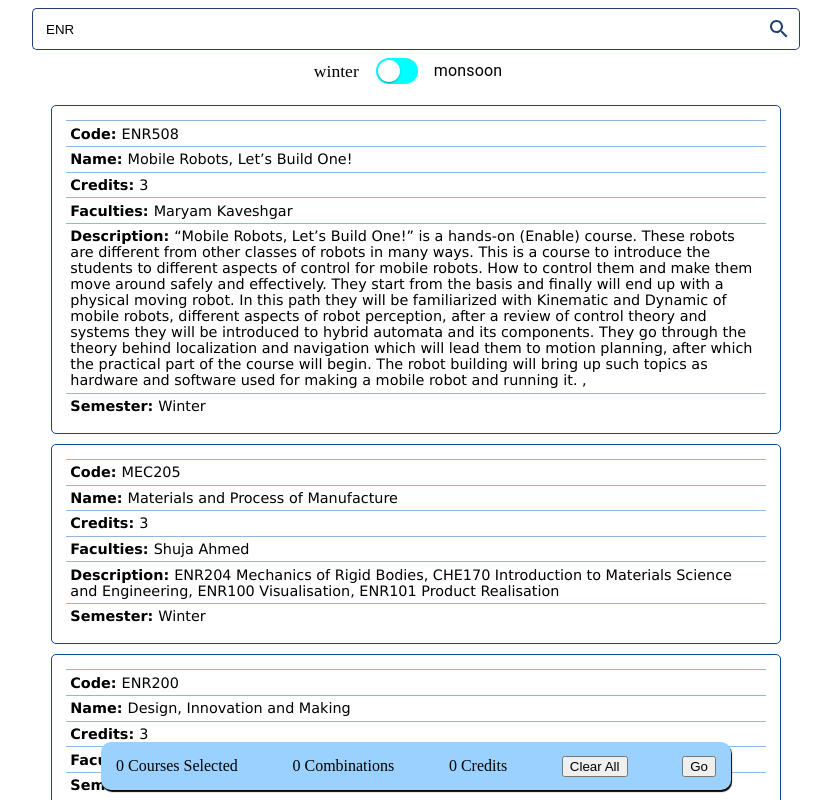
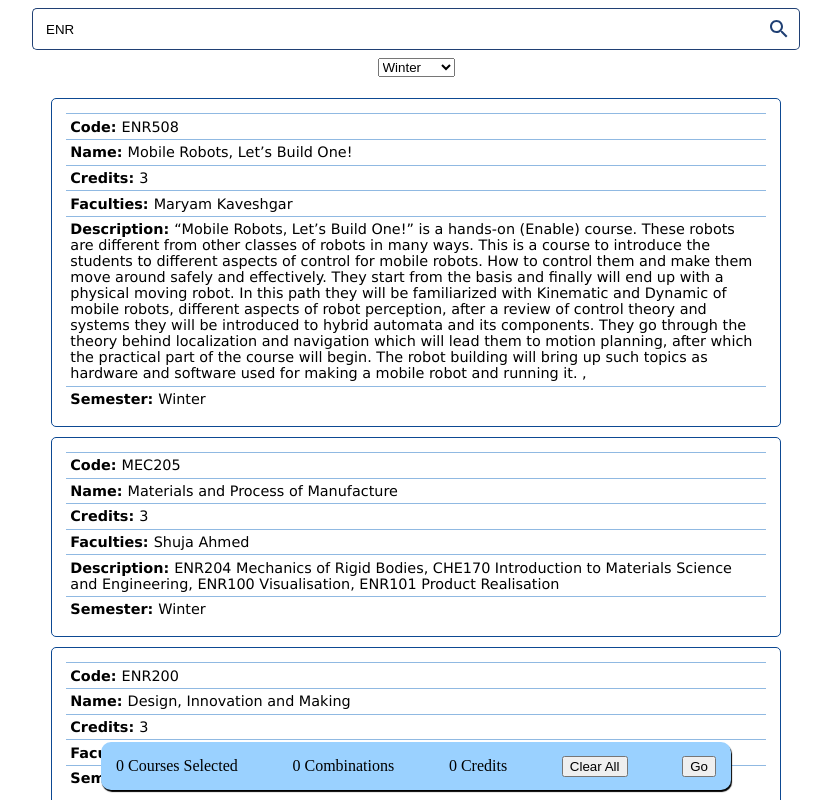
Before and after one commit to JeelRajodiya/AU-ClassCombinator, a React (Vite) app in the folder FrontEnd/: page / in a window 1280 px wide. Shown: the top 800 px of the page, without its empty margins (224-1055 px from the left). Built offline with nearby package versions, Linux system fonts and the light colour scheme.

Commit message:
removed switch

```diff
--- a/FrontEnd/src/components/SemesterSwitch.tsx
+++ b/FrontEnd/src/components/SemesterSwitch.tsx
@@ -1,8 +1,8 @@
 import React from "react";
 import CourseDirectory from "../Course_Directory";
 import { styled } from "@mui/material/styles";
-import FormControlLabel from "@mui/material/FormControlLabel";
-import Switch, { SwitchProps } from "@mui/material/Switch";
+// import FormControlLabel from "@mui/material/FormControlLabel";
+// import Switch, { SwitchProps } from "@mui/material/Switch";
 import "./../styles/semesterSwitch.css";
 export default function SemesterSwitch(props: {
 	cd: CourseDirectory;
@@ -13,79 +13,77 @@ export default function SemesterSwitch(props: {
 	);
 	return (
 		<div className="semester-switch">
-			<span style={{ paddingRight: 12, fontSize: "1.1em" }}>winter</span>
-
-			<FormControlLabel
-				label="monsoon"
-				onChange={() => {
-					if (props.cd.activeSemName === "Winter") {
+			{/* selection of monsoon and winter */}
+			<select
+				className="semester-select"
+				onChange={(e) => {
+					if (e.target.value === "winter") {
+						props.cd.changeActiveSemToWinter();
+					} else {
 						props.cd.changeActiveSemToMonsoon();
-						setChecked(true);
-					} else {
-						setChecked(false);
-						props.cd.changeActiveSemToWinter();
 					}
 					props.setCD(props.cd);
 				}}
-				checked={checked}
-				control={<IOSSwitch sx={{ mx: 2 }} defaultChecked />}
-			/>
+			>
+				<option value="winter">Winter</option>
+				<option value="monsoon">Monsoon</option>
+			</select>
 		</div>
 	);
 }
 
-const IOSSwitch = styled((props: SwitchProps) => (
-	<Switch
-		focusVisibleClassName=".Mui-focusVisible"
-		disableRipple
-		{...props}
-	/>
-))(({ theme }) => ({
-	width: 42,
-	height: 26,
-	padding: 0,
-	"& .MuiSwitch-switchBase": {
-		padding: 0,
-		margin: 2,
-		transitionDuration: "300ms",
-		"&.Mui-checked": {
-			transform: "translateX(16px)",
-			color: "#fff",
-			"& + .MuiSwitch-track": {
-				backgroundColor:
-					theme.palette.mode === "dark" ? "#2ECA45" : "orange",
-				opacity: 1,
-				border: 0,
-			},
-			"&.Mui-disabled + .MuiSwitch-track": {
-				opacity: 0.5,
-			},
-		},
-		"&.Mui-focusVisible .MuiSwitch-thumb": {
-			color: "#33cf4d",
-			border: "6px solid #fff",
-		},
-		"&.Mui-disabled .MuiSwitch-thumb": {
-			color:
-				theme.palette.mode === "light"
-					? theme.palette.grey[100]
-					: theme.palette.grey[600],
-		},
-		"&.Mui-disabled + .MuiSwitch-track": {
-			opacity: theme.palette.mode === "light" ? 0.7 : 0.3,
-		},
-	},
-	"& .MuiSwitch-thumb": {
-		boxSizing: "border-box",
-		width: 22,
-		height: 22,
-	},
-	"& .MuiSwitch-track": {
-		borderRadius: 26 / 2,
-		backgroundColor: theme.palette.mode === "light" ? "cyan" : "#39393D",
-		opacity: 1,
-		transition: theme.transitions.create(["background-color"], {
-			duration: 500,
-		}),
-	},
-}));
+// const IOSSwitch = styled((props: SwitchProps) => (
+// 	<Switch
+// 		focusVisibleClassName=".Mui-focusVisible"
+// 		disableRipple
+// 		{...props}
+// 	/>
+// ))(({ theme }) => ({
+// 	width: 42,
+// 	height: 26,
+// 	padding: 0,
+// 	"& .MuiSwitch-switchBase": {
+// 		padding: 0,
+// 		margin: 2,
+// 		transitionDuration: "300ms",
+// 		"&.Mui-checked": {
+// 			transform: "translateX(16px)",
+// 			color: "#fff",
+// 			"& + .MuiSwitch-track": {
+// 				backgroundColor:
+// 					theme.palette.mode === "dark" ? "#2ECA45" : "orange",
+// 				opacity: 1,
+// 				border: 0,
+// 			},
+// 			"&.Mui-disabled + .MuiSwitch-track": {
+// 				opacity: 0.5,
+// 			},
+// 		},
+// 		"&.Mui-focusVisible .MuiSwitch-thumb": {
+// 			color: "#33cf4d",
+// 			border: "6px solid #fff",
+// 		},
+// 		"&.Mui-disabled .MuiSwitch-thumb": {
+// 			color:
+// 				theme.palette.mode === "light"
+// 					? theme.palette.grey[100]
+// 					: theme.palette.grey[600],
+// 		},
+// 		"&.Mui-disabled + .MuiSwitch-track": {
+// 			opacity: theme.palette.mode === "light" ? 0.7 : 0.3,
+// 		},
+// 	},
+// 	"& .MuiSwitch-thumb": {
+// 		boxSizing: "border-box",
+// 		width: 22,
+// 		height: 22,
+// 	},
+// 	"& .MuiSwitch-track": {
+// 		borderRadius: 26 / 2,
+// 		backgroundColor: theme.palette.mode === "light" ? "cyan" : "#39393D",
+// 		opacity: 1,
+// 		transition: theme.transitions.create(["background-color"], {
+// 			duration: 500,
+// 		}),
+// 	},
+// }));
```
